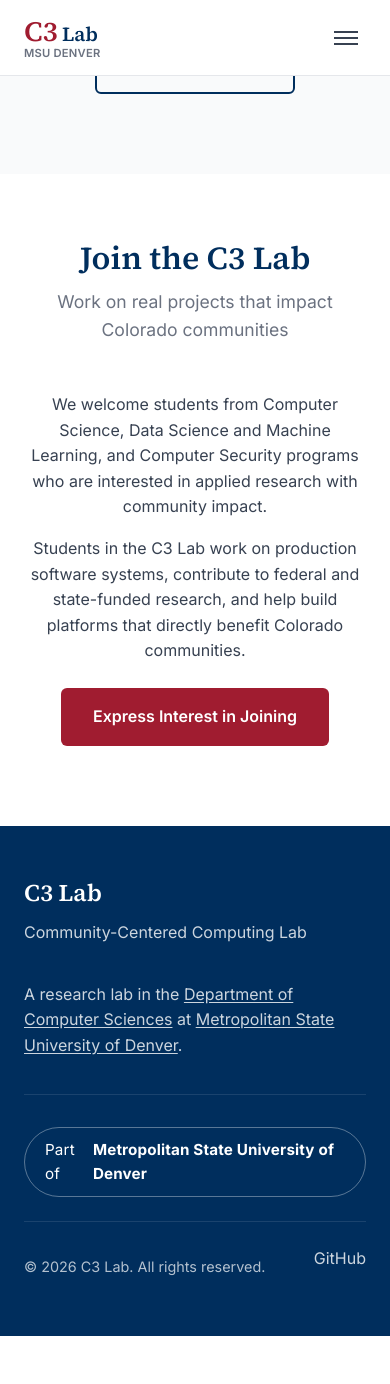
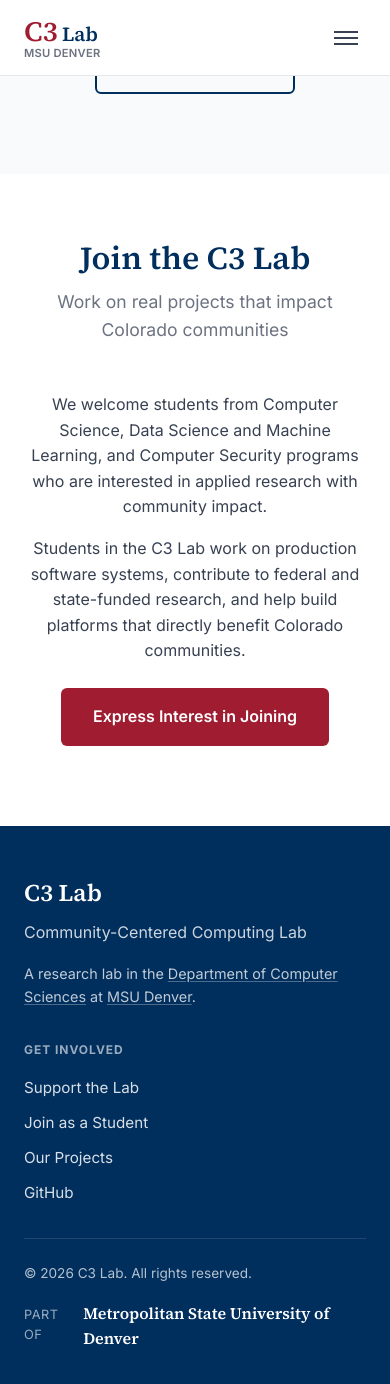
Before and after one commit to msu-denver/c3-lab, a Jekyll site: the page built from index.html, in a window 390 px wide and 1400 px high, scrolled down 5795 px. Shown: the top 1384 px of the window. Built offline with Jekyll 4.4.1, drawn with Linux system fonts in a browser that asks for light colours; before the commit the page ends 7131 px from its top, so only the background shows below that.

Commit message:
Add Support page; redesign footer with balanced layout + MSU affiliation
- New /support/ donor page: funding tiers for direct student support
  ($7K semester / $9K summer / $23K year) and agentic AI experience
  (subscriptions + GPU hardware), with the University Advancement
  giving path. Added to the primary nav.
- Footer redesigned from a single stacked block into a compact
  two-column layout: brand + affiliation on the left, a "Get Involved"
  link column on the right, and a bottom bar carrying the copyright and
  a "Part of Metropolitan State University of Denver" institutional
  mark. Drops the redundant full-nav duplication (header already
  carries it) to keep the footer compact.

```diff
--- a/_config.yml
+++ b/_config.yml
@@ -56,6 +56,8 @@
     url: /projects/
   - title: Updates
     url: /updates/
+  - title: Support
+    url: /support/
 
 # Lab information
 lab:
--- a/_includes/footer.html
+++ b/_includes/footer.html
@@ -4,31 +4,33 @@
       <div class="footer-brand">
         <span class="footer-logo">C3 Lab</span>
         <p class="footer-tagline">Community-Centered Computing Lab</p>
-      </div>
-
-      <div class="footer-info">
         <p class="footer-affiliation">
           A research lab in the
           <a href="{{ site.lab.department_url }}" target="_blank" rel="noopener">{{ site.lab.department }}</a>
           at
-          <a href="{{ site.lab.university_url }}" target="_blank" rel="noopener">{{ site.lab.university }}</a>.
+          <a href="{{ site.lab.university_url }}" target="_blank" rel="noopener">{{ site.lab.university_short }}</a>.
         </p>
       </div>
-    </div>
 
-    <div class="footer-affiliation-bar">
-      <a href="{{ site.lab.university_url }}" target="_blank" rel="noopener" class="footer-affiliation-badge">
-        Part of <strong>{{ site.lab.university }}</strong>
-      </a>
+      <nav class="footer-col" aria-label="Get involved">
+        <span class="footer-col-heading">Get Involved</span>
+        <ul class="footer-col-list">
+          <li><a href="{{ '/support/' | relative_url }}">Support the Lab</a></li>
+          <li><a href="https://forms.office.com/r/6wgNT9HscW" target="_blank" rel="noopener">Join as a Student</a></li>
+          <li><a href="{{ '/projects/' | relative_url }}">Our Projects</a></li>
+          <li><a href="https://github.com/{{ site.github_username }}/c3-lab" target="_blank" rel="noopener">GitHub</a></li>
+        </ul>
+      </nav>
     </div>
 
     <div class="footer-bottom">
       <p class="copyright">
         &copy; {{ 'now' | date: "%Y" }} C3 Lab. All rights reserved.
       </p>
-      <p class="footer-links">
-        <a href="https://github.com/{{ site.github_username }}/c3-lab" target="_blank" rel="noopener">GitHub</a>
-      </p>
+      <a href="{{ site.lab.university_url }}" target="_blank" rel="noopener" class="footer-affiliation-mark">
+        <span class="footer-affiliation-prefix">Part of</span>
+        <span class="footer-affiliation-name">{{ site.lab.university }}</span>
+      </a>
     </div>
   </div>
 </footer>
--- a/assets/css/style.css
+++ b/assets/css/style.css
@@ -843,13 +843,10 @@
 }
 
 .footer-main {
-  display: flex;
-  justify-content: space-between;
-  align-items: flex-start;
-  flex-wrap: wrap;
-  gap: var(--spacing-xl);
-  padding-bottom: var(--spacing-xl);
-  border-bottom: 1px solid rgba(255, 255, 255, 0.1);
+  display: grid;
+  grid-template-columns: 1fr auto;
+  gap: var(--spacing-2xl) 6rem;
+  align-items: start;
 }
 
 .footer-logo {
@@ -864,53 +861,57 @@
   margin-bottom: 0;
 }
 
-.footer-info p {
-  margin: var(--spacing-xs) 0;
-  opacity: 0.8;
-}
-
-.footer-info a {
-  color: var(--color-white);
-}
-
 .footer-affiliation {
-  max-width: 32rem;
+  margin: var(--spacing-md) 0 0;
+  font-size: 0.9rem;
   line-height: 1.6;
+  opacity: 0.75;
 }
 
 .footer-affiliation a {
+  color: var(--color-white);
   text-decoration: underline;
   text-underline-offset: 2px;
+  text-decoration-color: rgba(255, 255, 255, 0.4);
 }
 
-.footer-affiliation-bar {
-  display: flex;
-  justify-content: center;
-  padding: var(--spacing-xl) 0 var(--spacing-lg);
-  border-bottom: 1px solid rgba(255, 255, 255, 0.1);
+.footer-affiliation a:hover {
+  text-decoration-color: var(--color-white);
 }
 
-.footer-affiliation-badge {
-  display: inline-flex;
-  align-items: center;
-  gap: 0.4rem;
-  padding: 0.6rem 1.25rem;
-  border: 1px solid rgba(255, 255, 255, 0.35);
-  border-radius: 999px;
-  color: var(--color-white);
-  font-size: 0.95rem;
-  letter-spacing: 0.01em;
-  transition: background var(--transition-base), border-color var(--transition-base);
+.footer-col {
+  display: flex;
+  flex-direction: column;
+  gap: var(--spacing-md);
 }
 
-.footer-affiliation-badge:hover,
-.footer-affiliation-badge:focus {
-  background: rgba(255, 255, 255, 0.08);
-  border-color: rgba(255, 255, 255, 0.6);
+.footer-col-heading {
+  font-size: 0.75rem;
+  font-weight: 700;
+  letter-spacing: 0.08em;
+  text-transform: uppercase;
+  opacity: 0.6;
 }
 
-.footer-affiliation-badge strong {
-  font-weight: 700;
+.footer-col-list {
+  list-style: none;
+  margin: 0;
+  padding: 0;
+  display: flex;
+  flex-direction: column;
+  gap: 0.6rem;
+}
+
+.footer-col-list a {
+  color: var(--color-white);
+  opacity: 0.85;
+  font-size: 0.95rem;
+}
+
+.footer-col-list a:hover {
+  opacity: 1;
+  text-decoration: underline;
+  text-underline-offset: 2px;
 }
 
 .footer-bottom {
@@ -919,22 +920,52 @@
   align-items: center;
   flex-wrap: wrap;
   gap: var(--spacing-md);
+  margin-top: var(--spacing-xl);
   padding-top: var(--spacing-lg);
+  border-top: 1px solid rgba(255, 255, 255, 0.12);
 }
 
-.copyright {
+.footer-bottom .copyright {
+  font-size: 0.85rem;
+  opacity: 0.7;
   margin: 0;
-  opacity: 0.7;
-  font-size: 0.9rem;
 }
 
-.footer-links a {
+.footer-affiliation-mark {
+  display: inline-flex;
+  align-items: baseline;
+  gap: 0.4rem;
   color: var(--color-white);
-  opacity: 0.8;
 }
 
-.footer-links a:hover {
-  opacity: 1;
+.footer-affiliation-prefix {
+  font-size: 0.8rem;
+  letter-spacing: 0.04em;
+  text-transform: uppercase;
+  opacity: 0.6;
+}
+
+.footer-affiliation-name {
+  font-family: var(--font-serif);
+  font-weight: 700;
+  font-size: 1rem;
+}
+
+.footer-affiliation-mark:hover .footer-affiliation-name {
+  text-decoration: underline;
+  text-underline-offset: 3px;
+}
+
+@media (max-width: 640px) {
+  .footer-main {
+    grid-template-columns: 1fr;
+    gap: var(--spacing-xl);
+  }
+
+  .footer-bottom {
+    flex-direction: column;
+    align-items: flex-start;
+  }
 }
 
 /* ============================================
```
Also changed, not shown: support.md (added, +45 -0 lines).
